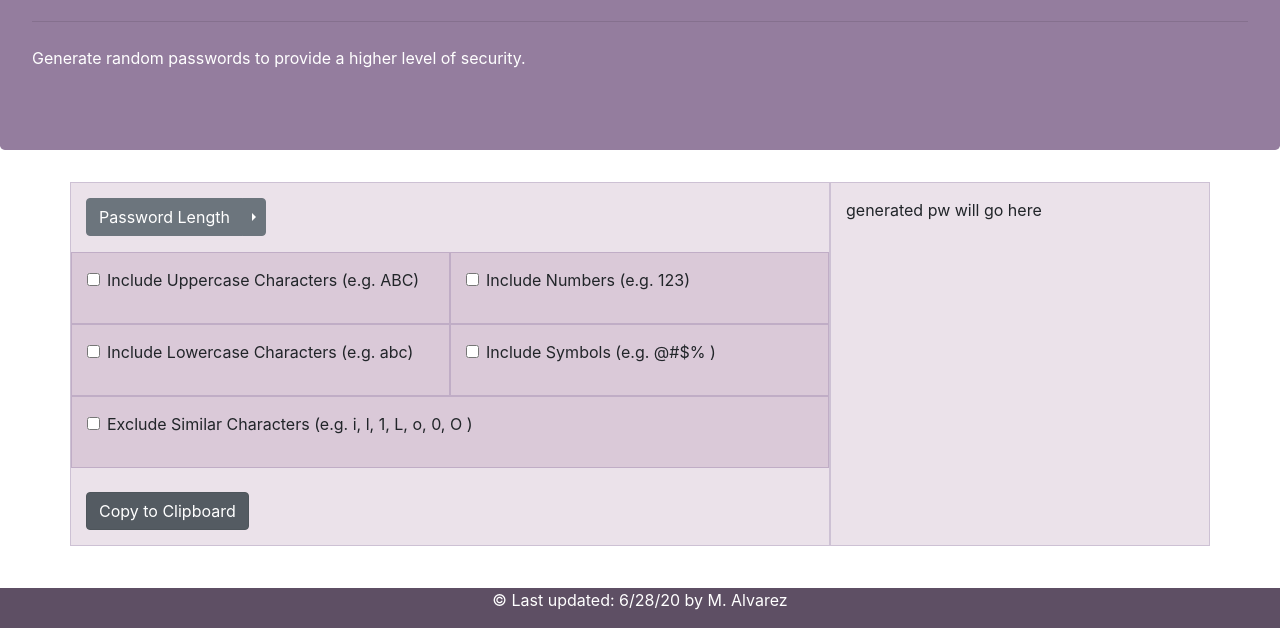
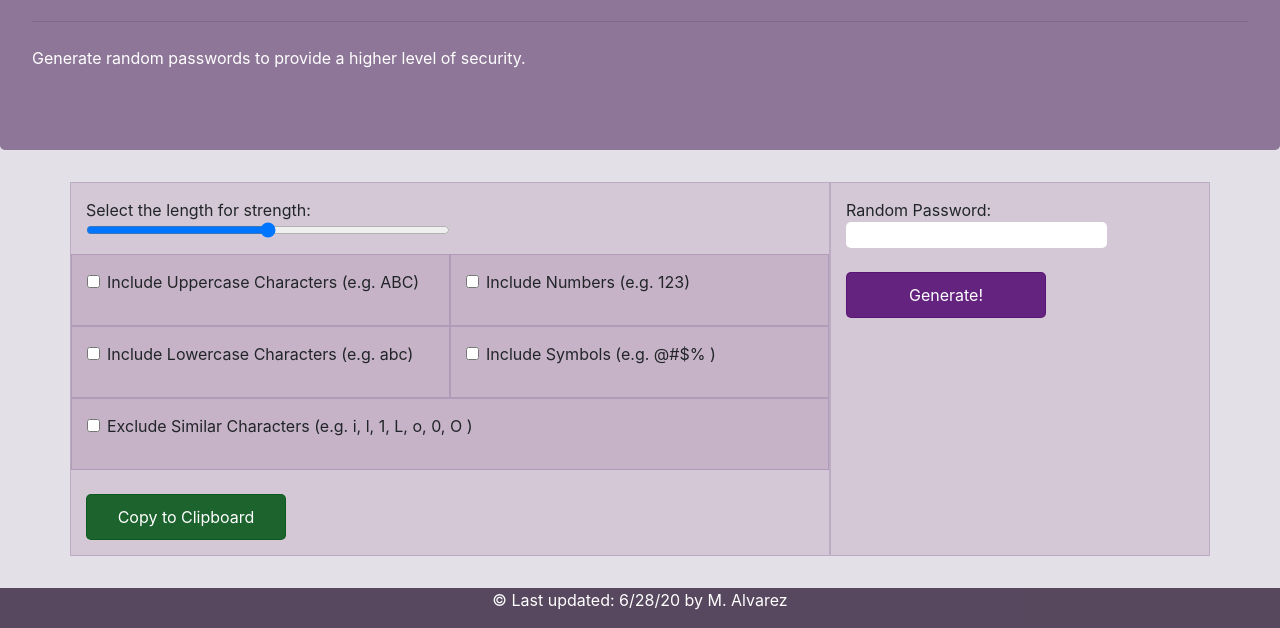
Before and after one commit to mja279/javascript-password-generator, a website: page index.html in a window 1280 px wide. Shown: the part 172-800 px from the top of the page. Drawn offline with nearby package versions, Linux system fonts and the light colour scheme.

Commit message:
update.v6

```diff
--- a/index.html
+++ b/index.html
@@ -28,21 +28,9 @@
     <div class="row mb-3">
 
       <div class="col-md-8 themed-grid-col mx-auto">
-      <div class="pb-3">
-        <!-- Split dropright button -->
-        <div class="btn-group dropright">
-          <button type="button" class="btn btn-secondary">
-          Password Length
-          </button>
-          <button type="button" class="btn btn-secondary dropdown-toggle dropdown-toggle-split" data-toggle="dropdown" aria-haspopup="true" aria-expanded="false">
-          <span class="sr-only">Toggle Dropright</span>
-          </button>
-          <div class="dropdown-menu" aria-labelledby="dropdownMenuButton">
-            <a class="dropdown-item" href="#">5 (Weak)</a>
-            <a class="dropdown-item" href="#">16 (Strong)</a>
-            <a class="dropdown-item" href="#">27 (Wowza)</a>
-          </div>
-        </div>
+      <div class="pb-3"> Select the length for strength:
+        <br />
+        <input type="range" min="0" max="50" name="slider" id="slider">
       </div>
 <!-- Row 1 -->
       <div class="row">
@@ -85,13 +73,15 @@
       </div>
 <!-- Row 4; Copy to Clipboard Button -->
       <br />
-      <div class="btn-group-toggle" data-toggle="buttons">
-        <label class="btn btn-secondary active">
-          <input type="checkbox" checked> Copy to Clipboard
-        </label>
-      </div>
+      <button id="button2" onclick="copyPassword()">Copy to Clipboard</button>
     </div>
-    <div class="col-md-4 themed-grid-col">generated pw will go here
+
+<!-- Generator -->
+    <div class="col-md-4 themed-grid-col">Random Password:
+      <input type="text" id="display">
+      <br />
+      <br />
+      <button id="button1" onclick="generate()">Generate!</button>
       <br />
       <div id="lastNums"></div>
     </div>
--- a/script.js
+++ b/script.js
@@ -26,3 +26,32 @@ console.log(useUppercase)
 // } else {
 //     prompt("Oops! Prompt Console is cAsE sEnSiTiVe... feel free to enter any characters to continue or Press 'Ok'.");
 // }
+
+function generate(){
+    let complexity = document.getElementById("slider").value;
+
+    // possible pw values
+    let values = "ABCDEFGHIJKLMNOPQRSTUVWXYZabcdefghijklmnopqrstuvwxyz1234567890!@#$%^&*()_+";
+
+    let password = "";
+
+    // create for loop to choose pw characters
+    for(var i=0; i<= complexity; i++){
+        password = password + values.charAt(Math.floor(Math.random() * Math.floor(values.length -1)));
+    }
+
+    //add pw to textbox/display area
+    document.getElementById("display").value = password;
+
+    //add pw to prev generated pw section
+    document.getElementById("lastNums").innerHTML += password + "<br />";
+}
+
+    //copy to clipboard bootstrap button
+    function copyPassword(){
+        document.getElementById("display").select();
+
+        document.execCommand("Copy");
+
+        alert("Password copied to clipboard!");
+    }
--- a/stylesheet.css
+++ b/stylesheet.css
@@ -1,3 +1,7 @@
+body{
+background-color: #aa9fb350;
+}
+
 .themed-grid-col {
     padding-top: 15px;
     padding-bottom: 15px;
@@ -27,6 +31,46 @@
     color: #ffffff;
   }
 
+  #button1 {
+      border-radius: 5px;
+      border: 1px solid #581375e8;
+      padding: 10px;
+      width: 200px;
+      background-color: #581375e8;
+      color: #ffffff;
+  }
+
+  #button1:hover {
+    background-color: #5813755e;
+}
+
+  #button2 {
+    border-radius: 5px;
+    border: 1px solid hsla(133, 76%, 20%, 0.91);
+    padding: 10px;
+    width: 200px;
+    background-color: hsla(133, 76%, 20%, 0.91);
+    color: #ffffff;
+  }
+
+  #button2:hover {
+      background-color: hsla(133, 76%, 20%, 0.418);
+  }
+
+  #display {
+    border-radius: 5px;
+    border: 0px;
+    width: 75%;
+  }
+
+  #slider {
+      width: 50%;
+  }
+.previous_passwords {
+    margin-bottom: 100px;
+}
+
+
 /* $theme-colors: (
     "primary": #521751,
     "danger": #b80c03
```
